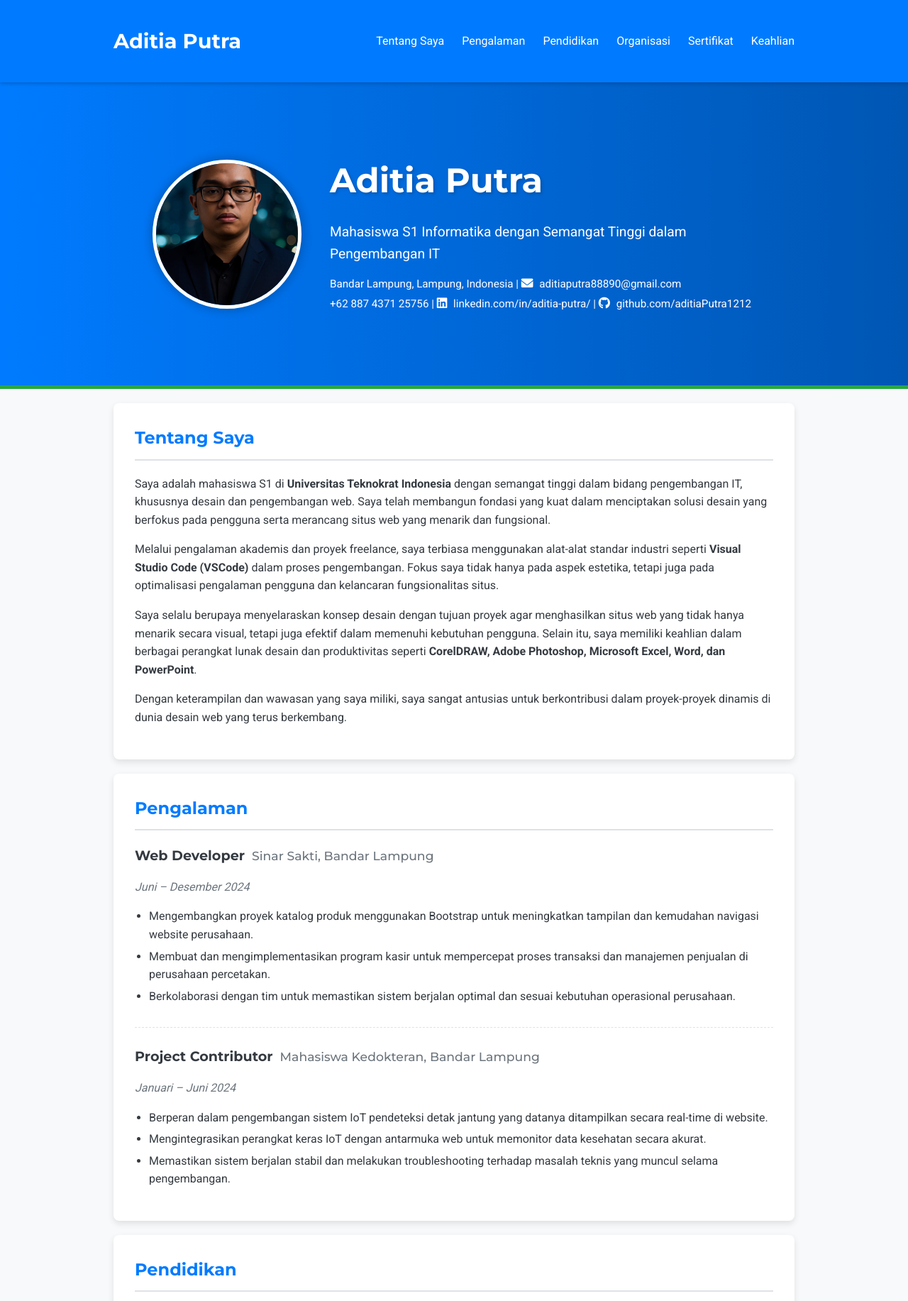
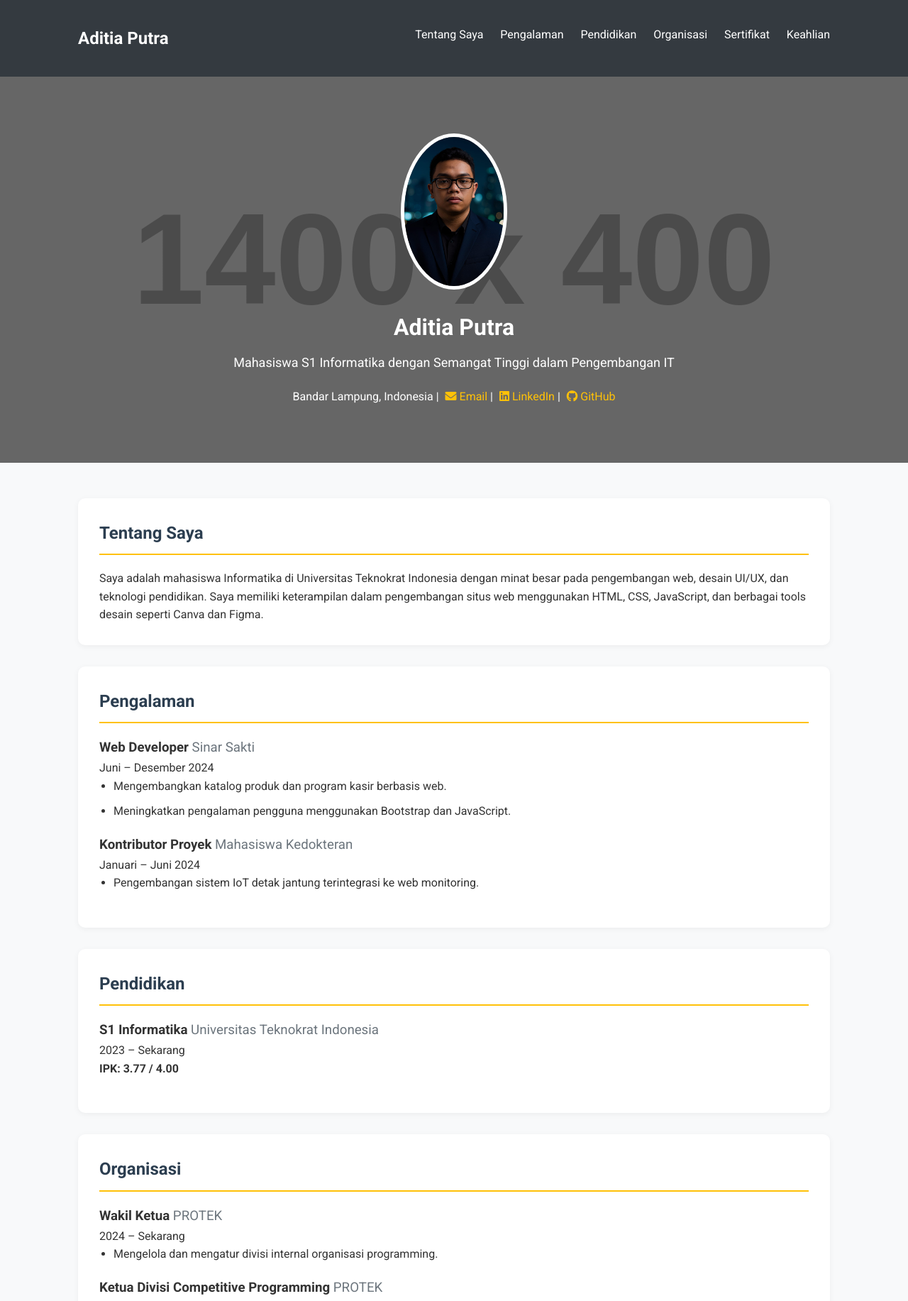
Before and after one commit to aditiaPutra1212/profile_AditiaPutra, a plain HTML site: page index.html in a window 1280 px wide. Shown: the top 1833 px of the page at 71% size. Drawn offline with Linux system fonts and the light colour scheme; placeholder pictures from the web are drawn by us.

Commit message:
index.html

```diff
--- a/index.html
+++ b/index.html
@@ -3,27 +3,127 @@
   <head>
     <meta charset="UTF-8" />
     <meta name="viewport" content="width=device-width, initial-scale=1.0" />
-    <title>CV Aditia Putra</title>
-    <link rel="stylesheet" href="style.css" />
-    <link
-      href="https://fonts.googleapis.com/css2?family=Roboto:wght@400;700&family=Montserrat:wght@500;700&display=swap"
-      rel="stylesheet"
-    />
-    <link
-      rel="stylesheet"
-      href="https://cdnjs.cloudflare.com/ajax/libs/font-awesome/6.0.0-beta3/css/all.min.css"
-    />
+    <title>Portofolio Aditia Putra</title>
+    <link href="https://fonts.googleapis.com/css2?family=Roboto:wght@400;700&family=Montserrat:wght@500;700&display=swap" rel="stylesheet" />
+    <link rel="stylesheet" href="https://cdnjs.cloudflare.com/ajax/libs/font-awesome/6.0.0-beta3/css/all.min.css" />
+    <style>
+      * {
+        margin: 0;
+        padding: 0;
+        box-sizing: border-box;
+      }
+      body {
+        font-family: 'Roboto', sans-serif;
+        line-height: 1.6;
+        background: #f8f9fa;
+        color: #333;
+      }
+      .container {
+        width: 90%;
+        max-width: 1100px;
+        margin: auto;
+        padding: 20px;
+      }
+      .navbar {
+        background: #343a40;
+        padding: 15px 0;
+      }
+      .navbar .container {
+        display: flex;
+        justify-content: space-between;
+        align-items: center;
+      }
+      .navbar-brand {
+        color: #fff;
+        font-size: 24px;
+        font-weight: bold;
+        text-decoration: none;
+      }
+      .navbar-links li {
+        display: inline-block;
+        margin-left: 20px;
+      }
+      .navbar-links a {
+        color: #fff;
+        text-decoration: none;
+        font-weight: 500;
+      }
+      .hero-section {
+        background: linear-gradient(rgba(0,0,0,0.5), rgba(0,0,0,0.5)), url('https://via.placeholder.com/1400x400') no-repeat center center/cover;
+        color: white;
+        padding: 60px 0;
+        text-align: center;
+      }
+      .profile-photo {
+        width: 150px;
+        border-radius: 50%;
+        border: 5px solid #fff;
+        margin-bottom: 20px;
+      }
+      .name {
+        font-size: 32px;
+        font-weight: bold;
+      }
+      .tagline {
+        font-size: 18px;
+        margin: 10px 0 20px;
+      }
+      .contact-info a {
+        color: #ffc107;
+        text-decoration: none;
+        margin-left: 5px;
+      }
+      .section {
+        background: white;
+        margin: 30px 0;
+        padding: 30px;
+        border-radius: 10px;
+        box-shadow: 0 2px 8px rgba(0,0,0,0.05);
+      }
+      h2 {
+        color: #2c3e50;
+        border-bottom: 2px solid #ffc107;
+        padding-bottom: 10px;
+        margin-bottom: 20px;
+      }
+      .job-item, .edu-item, .org-item {
+        margin-bottom: 20px;
+      }
+      .company, .university, .org-name {
+        color: #6c757d;
+        font-weight: 500;
+      }
+      .skills-category {
+        margin-bottom: 15px;
+      }
+      footer.footer {
+        background: #343a40;
+        color: white;
+        text-align: center;
+        padding: 20px 0;
+        margin-top: 30px;
+      }
+      ul {
+        padding-left: 20px;
+      }
+      li {
+        margin-bottom: 10px;
+      }
+      @media (max-width: 768px) {
+        .navbar .container, .hero-content {
+          flex-direction: column;
+        }
+        .navbar-links {
+          margin-top: 15px;
+        }
+      }
+    </style>
   </head>
   <body>
     <nav class="navbar">
       <div class="container">
         <a href="#" class="navbar-brand">Aditia Putra</a>
-        <div class="navbar-toggle" id="navbarToggle">
-          <span class="bar"></span>
-          <span class="bar"></span>
-          <span class="bar"></span>
-        </div>
-        <ul class="navbar-links" id="navbarLinks">
+        <ul class="navbar-links">
           <li><a href="#about-me">Tentang Saya</a></li>
           <li><a href="#experience">Pengalaman</a></li>
           <li><a href="#education">Pendidikan</a></li>
@@ -36,240 +136,101 @@
 
     <header class="hero-section">
       <div class="container">
-        <div class="hero-content">
-          <img
-            src="img/gambar-saya.jpg"
-            alt="Foto Aditia Putra"
-            class="profile-photo"
-          />
-          <div class="profile-text"> <h1 class="name">Aditia Putra</h1>
-            <p class="tagline">
-              Mahasiswa S1 Informatika dengan Semangat Tinggi dalam Pengembangan
-              IT
-            </p>
-            <div class="contact-info">
-              <p>
-                Bandar Lampung, Lampung, Indonesia |
-                <a href="mailto:aditiaputra88890@gmail.com"
-                  ><i class="fas fa-envelope"></i> aditiaputra88890@gmail.com</a
-                >
-              </p>
-              <p>
-                +62 887 4371 25756 |
-                <a href="https://linkedin.com/in/aditia-putra/" target="_blank"
-                  ><i class="fab fa-linkedin"></i>
-                  linkedin.com/in/aditia-putra/</a
-                >
-                |
-                <a href="https://github.com/aditiaPutra1212" target="_blank"
-                  ><i class="fab fa-github"></i> github.com/aditiaPutra1212</a
-                >
-              </p>
-            </div>
-          </div>
+        <img src="img/gambar-saya.jpg" alt="Foto Aditia Putra" class="profile-photo" />
+        <h1 class="name">Aditia Putra</h1>
+        <p class="tagline">Mahasiswa S1 Informatika dengan Semangat Tinggi dalam Pengembangan IT</p>
+        <div class="contact-info">
+          <p>Bandar Lampung, Indonesia | <a href="mailto:aditiaputra88890@gmail.com"><i class="fas fa-envelope"></i> Email</a> | <a href="https://linkedin.com/in/aditia-putra/"><i class="fab fa-linkedin"></i> LinkedIn</a> | <a href="https://github.com/aditiaPutra1212"><i class="fab fa-github"></i> GitHub</a></p>
         </div>
       </div>
     </header>
 
     <main class="container">
-      <section class="about-me section" id="about-me">
+      <section class="section" id="about-me">
         <h2>Tentang Saya</h2>
-        <p>
-          Saya adalah mahasiswa S1 di
-          <strong>Universitas Teknokrat Indonesia</strong> dengan semangat
-          tinggi dalam bidang pengembangan IT, khususnya desain dan pengembangan
-          web. Saya telah membangun fondasi yang kuat dalam menciptakan solusi
-          desain yang berfokus pada pengguna serta merancang situs web yang
-          menarik dan fungsional.
-        </p>
-        <p>
-          Melalui pengalaman akademis dan proyek freelance, saya terbiasa
-          menggunakan alat-alat standar industri seperti
-          <strong>Visual Studio Code (VSCode)</strong> dalam proses
-          pengembangan. Fokus saya tidak hanya pada aspek estetika, tetapi juga
-          pada optimalisasi pengalaman pengguna dan kelancaran fungsionalitas
-          situs.
-        </p>
-        <p>
-          Saya selalu berupaya menyelaraskan konsep desain dengan tujuan proyek
-          agar menghasilkan situs web yang tidak hanya menarik secara visual,
-          tetapi juga efektif dalam memenuhi kebutuhan pengguna. Selain itu,
-          saya memiliki keahlian dalam berbagai perangkat lunak desain dan
-          produktivitas seperti
-          <strong
-            >CorelDRAW, Adobe Photoshop, Microsoft Excel, Word, dan
-            PowerPoint</strong
-          >.
-        </p>
-        <p>
-          Dengan keterampilan dan wawasan yang saya miliki, saya sangat antusias
-          untuk berkontribusi dalam proyek-proyek dinamis di dunia desain web
-          yang terus berkembang.
-        </p>
+        <p>Saya adalah mahasiswa Informatika di Universitas Teknokrat Indonesia dengan minat besar pada pengembangan web, desain UI/UX, dan teknologi pendidikan. Saya memiliki keterampilan dalam pengembangan situs web menggunakan HTML, CSS, JavaScript, dan berbagai tools desain seperti Canva dan Figma.</p>
       </section>
 
-      <section class="experience section" id="experience">
+      <section class="section" id="experience">
         <h2>Pengalaman</h2>
-
         <div class="job-item">
-          <h3>
-            Web Developer
-            <span class="company">Sinar Sakti, Bandar Lampung</span>
-          </h3>
+          <h3>Web Developer <span class="company">Sinar Sakti</span></h3>
           <p class="date">Juni – Desember 2024</p>
           <ul>
-            <li>
-              Mengembangkan proyek katalog produk menggunakan Bootstrap untuk
-              meningkatkan tampilan dan kemudahan navigasi website perusahaan.
-            </li>
-            <li>
-              Membuat dan mengimplementasikan program kasir untuk mempercepat
-              proses transaksi dan manajemen penjualan di perusahaan percetakan.
-            </li>
-            <li>
-              Berkolaborasi dengan tim untuk memastikan sistem berjalan optimal
-              dan sesuai kebutuhan operasional perusahaan.
-            </li>
+            <li>Mengembangkan katalog produk dan program kasir berbasis web.</li>
+            <li>Meningkatkan pengalaman pengguna menggunakan Bootstrap dan JavaScript.</li>
           </ul>
         </div>
-
         <div class="job-item">
-          <h3>
-            Project Contributor
-            <span class="company">Mahasiswa Kedokteran, Bandar Lampung</span>
-          </h3>
+          <h3>Kontributor Proyek <span class="company">Mahasiswa Kedokteran</span></h3>
           <p class="date">Januari – Juni 2024</p>
           <ul>
-            <li>
-              Berperan dalam pengembangan sistem IoT pendeteksi detak jantung
-              yang datanya ditampilkan secara real-time di website.
-            </li>
-            <li>
-              Mengintegrasikan perangkat keras IoT dengan antarmuka web untuk
-              memonitor data kesehatan secara akurat.
-            </li>
-            <li>
-              Memastikan sistem berjalan stabil dan melakukan troubleshooting
-              terhadap masalah teknis yang muncul selama pengembangan.
-            </li>
+            <li>Pengembangan sistem IoT detak jantung terintegrasi ke web monitoring.</li>
           </ul>
         </div>
       </section>
 
-      <section class="education section" id="education">
+      <section class="section" id="education">
         <h2>Pendidikan</h2>
         <div class="edu-item">
-          <h3>
-            Bachelor of Computer Science (S.Kom.), Informatika
-            <span class="university"
-              >Universitas Teknokrat Indonesia, Bandar Lampung</span
-            >
-          </h3>
-          <p class="date">Juni 2023 – Sekarang</p>
-          <p><strong>GPA: 3.77 of 4.00</strong></p>
+          <h3>S1 Informatika <span class="university">Universitas Teknokrat Indonesia</span></h3>
+          <p class="date">2023 – Sekarang</p>
+          <p><strong>IPK: 3.77 / 4.00</strong></p>
         </div>
       </section>
 
-      <section class="organization section" id="organization">
+      <section class="section" id="organization">
         <h2>Organisasi</h2>
         <div class="org-item">
-          <h3>
-            Vice President (Wakil Ketua)
-            <span class="org-name"
-              >Programming Teknokrat Indonesia (PROTEK), Bandar Lampung</span
-            >
-          </h3>
+          <h3>Wakil Ketua <span class="org-name">PROTEK</span></h3>
           <p class="date">2024 – Sekarang</p>
           <ul>
-            <li>
-              Membantu ketua dalam mengelola dan mengatur setiap divisi di
-              organisasi, memastikan semua kegiatan berjalan lancar dan sesuai
-              dengan tujuan organisasi.
-            </li>
-            <li>
-              Mengawasi kinerja setiap divisi, memastikan pencapaian timeline,
-              serta mengoordinasikan rapat internal antar divisi.
-            </li>
-            <li>
-              Berperan aktif dalam perencanaan dan pelaksanaan berbagai kegiatan
-              organisasi yang mendukung pengembangan keterampilan anggota di
-              bidang programming.
-            </li>
+            <li>Mengelola dan mengatur divisi internal organisasi programming.</li>
           </ul>
         </div>
         <div class="org-item">
-          <h3>
-            Head of Competitive Programming Division (Ketua Divisi Competitive
-            Programming)
-            <span class="org-name"
-              >Programming Teknokrat Indonesia (PROTEK), Bandar Lampung</span
-            >
-          </h3>
+          <h3>Ketua Divisi Competitive Programming <span class="org-name">PROTEK</span></h3>
           <p class="date">2023 – Sekarang</p>
           <ul>
-            <li>
-              Memimpin divisi Competitive Programming, bertanggung jawab atas
-              persiapan dan pelaksanaan berbagai lomba programming tingkat lokal
-              dan nasional.
-            </li>
-            <li>
-              Merancang strategi pelatihan untuk meningkatkan kemampuan anggota
-              dalam menghadapi kompetisi.
-            </li>
+            <li>Menyiapkan dan melatih anggota untuk lomba programming tingkat nasional.</li>
           </ul>
         </div>
       </section>
 
-      <section class="certificates section" id="certificates">
+      <section class="section" id="certificates">
         <h2>Sertifikat</h2>
         <ul>
-          <li>
-            <strong>Dicoding</strong> - Junior Front-end Web Developer (Desember
-            2024)
-          </li>
-          <li>
-            <strong>BPPTIK</strong> - Pemasaran Digital Dengan Kecerdasan Buatan
-            (AI) untuk Wirausaha Digital Entrepreneurship Academy DigitalTalent
-            Scholarship 2025 (Mei 2025)
-          </li>
-          <li>
-            <strong>Pusat Pengembangan Literasi Digital</strong> - Pengantar
-            Mindset Digital 1: Mengubah Masa Depan Anda Dengan Pola Pikir
-            Digital Micro Skill Digital Talent Scholarship 2025 (Mei 2025)
-          </li>
+          <li>Dicoding - Junior Front-End Developer (2024)</li>
+          <li>BPPTIK - Digital Marketing AI (2025)</li>
+          <li>Literasi Digital - Mindset Digital (2025)</li>
         </ul>
       </section>
 
-      <section class="skills section" id="skills">
+      <section class="section" id="certificates">
+        <h2>Prestasi</h2>
+        <ul>
+          <li>Juara 2 divisi Robot Tematik Indonesia Tingkat Wilayah (Online)</li>
+
+        </ul>
+      </section>
+
+      <section class="section" id="skills">
         <h2>Keahlian</h2>
         <div class="skills-category">
           <h3>Bahasa</h3>
           <p>Bahasa Indonesia, English</p>
         </div>
         <div class="skills-category">
-          <h3>Programming Languages</h3>
-          <p>JavaScript, PHP, Python, C++, C#, HTML, CSS, Bootstrap</p>
+          <h3>Programming</h3>
+          <p>JavaScript, PHP, Python, HTML, CSS, C++, C#, Bootstrap</p>
         </div>
         <div class="skills-category">
-          <h3>Tools & Software</h3>
-          <p>
-            Visual Studio Code, GitHub, Ms. Excel, Ms. Word, Ms. PowerPoint,
-            Figma, Canva, Blender, Unity
-          </p>
+          <h3>Tools</h3>
+          <p>VS Code, GitHub, Figma, Canva, Blender, Unity, Ms. Office</p>
         </div>
         <div class="skills-category">
-          <h3>Core Competencies</h3>
-          <p>
-            Web Development, UI/UX Design, Database Management, IoT Integration,
-            Competitive Programming, Machine Learning
-          </p>
-        </div>
-        <div class="skills-category">
-          <h3>Passionate in</h3>
-          <p>
-            Software Development, Web Design, Competitive Programming,
-            Educational Technology
-          </p>
+          <h3>Fokus</h3>
+          <p>Web Dev, UI/UX, IoT, ML, Competitive Programming</p>
         </div>
       </section>
     </main>
@@ -279,7 +240,5 @@
         <p>&copy; 2025 Aditia Putra. All rights reserved.</p>
       </div>
     </footer>
-
-    <script src="script.js"></script>
   </body>
 </html>
```
